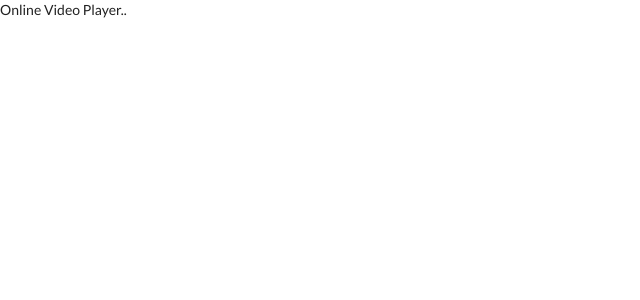
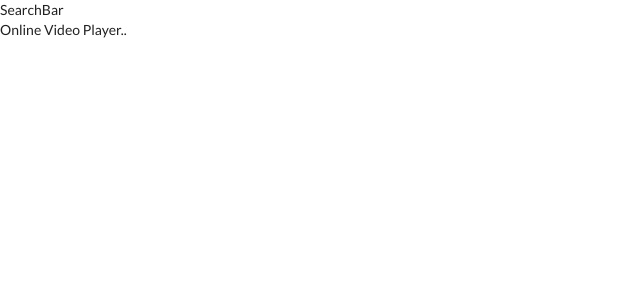
Before and after one commit to anilmkadam/video-player-app-react, a React (Create React App) app: page / in a window 1280 px wide. Shown: the top 300 px of the page, without its empty margins (0-640 px from the left). Built offline with nearby package versions, Linux system fonts and the light colour scheme.

Commit message:
Added search bar component [skeleton]

```diff
--- a/src/components/App.js
+++ b/src/components/App.js
@@ -1,8 +1,14 @@
 import React from "react";
+import SearchBar from "./SearchBar";
 
 class App extends React.Component {
   render() {
-    return <div>Online Video Player..</div>;
+    return (
+      <div>
+        <SearchBar />
+        Online Video Player..
+      </div>
+    );
   }
 }
 
--- /dev/null
+++ b/src/components/SearchBar.js
@@ -0,0 +1,9 @@
+import React from "react";
+
+class SearchBar extends React.Component {
+  render() {
+    return <div>SearchBar</div>;
+  }
+}
+
+export default SearchBar;
```
